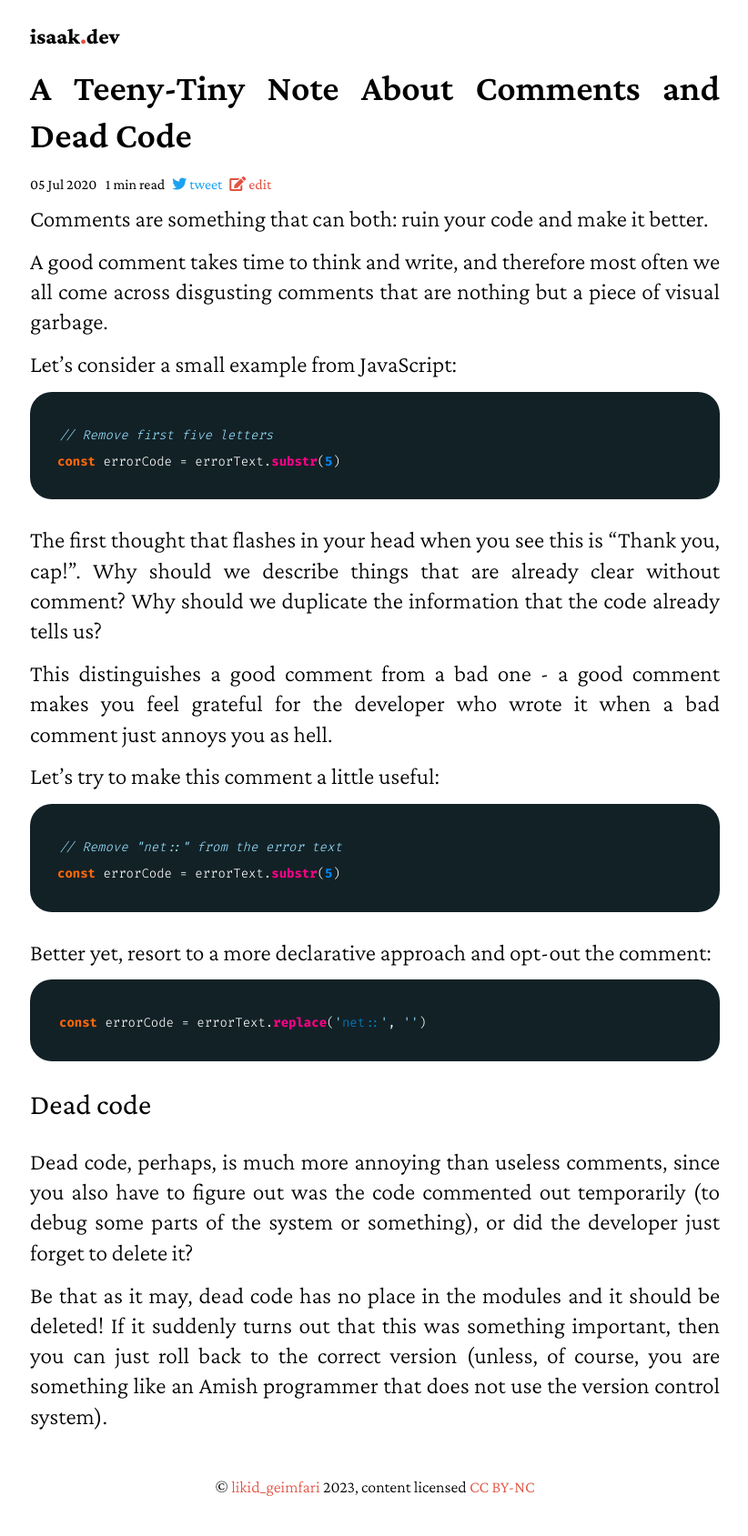
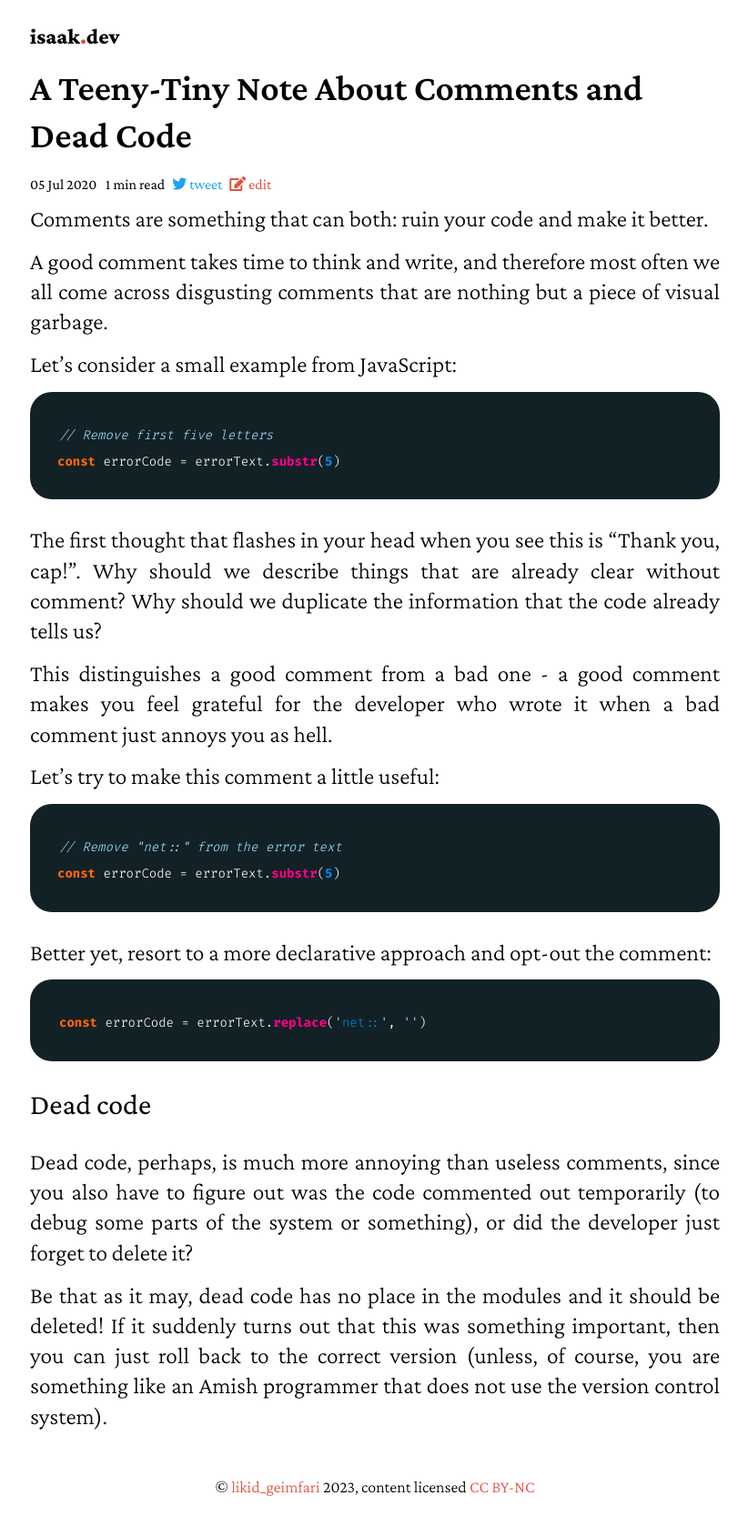
Before and after one commit to lk-geimfari/lk-geimfari.github.io, a Jekyll site: the page built from _posts/2020-07-05-note-about-comments-and-dead-code.md, in a window 1280 px wide. Shown: the whole page at 91% size, without its empty margins (228-1050 px from the left). Built offline with Jekyll 4.4.1, drawn with Linux system fonts in a browser that asks for light colours; nearby versions of some CDN libraries.

Commit message:
Fix align

```diff
--- a/assets/css/styles.css
+++ b/assets/css/styles.css
@@ -28,7 +28,7 @@ body {
     font-weight: 300;
 }
 
-article {
+article .content {
     text-align: justify;
 }
 
```
